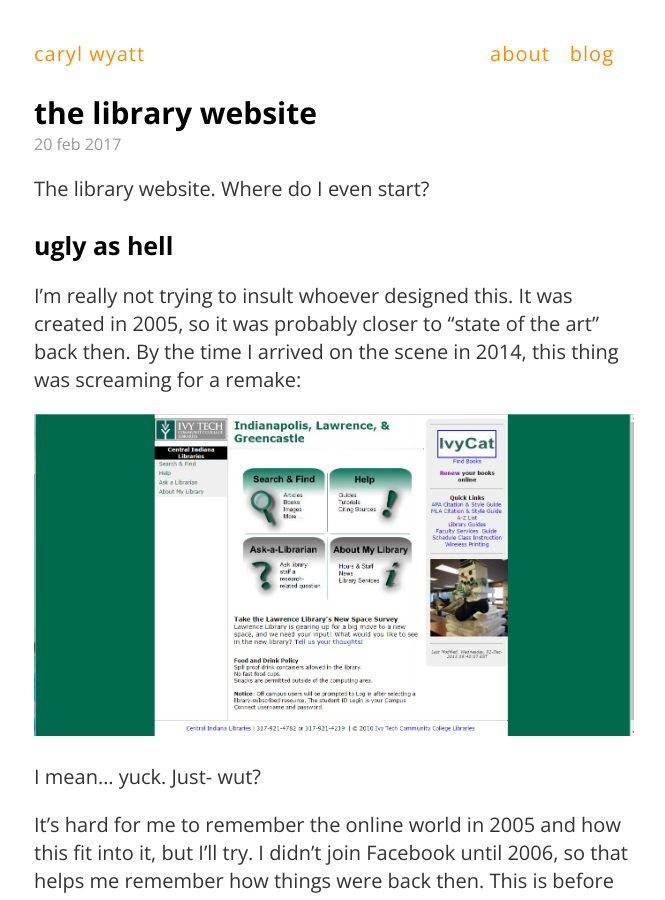
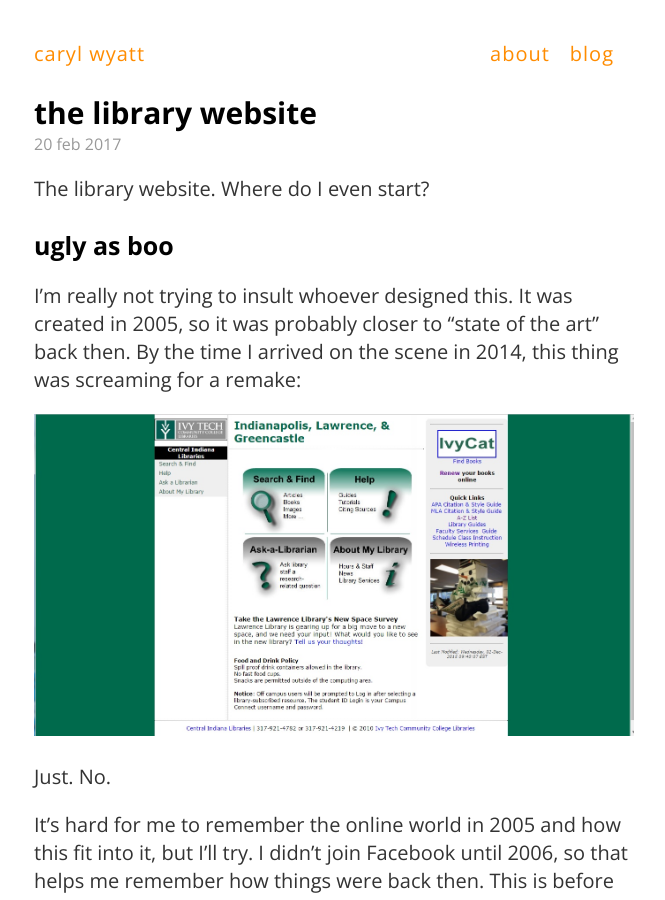
Before and after one commit to carylwyatt/carylwyatt.github.io, a Jekyll site: the page built from _posts/2017-02-20-library-website.md, in a window 1280 px wide and 900 px high. Shown: the whole window, without its empty margins (306-971 px from the left). Built offline with Jekyll 4.4.1, drawn with Linux system fonts in a browser that asks for light colours.

Commit message:
Update 2017-02-20-library-website.md

```diff
--- a/_posts/2017-02-20-library-website.md
+++ b/_posts/2017-02-20-library-website.md
@@ -6,12 +6,12 @@ date: 2017-02-20
 
 The library website. Where do I even start?
 
-### ugly as hell
+### ugly as boo
 I'm really not trying to insult whoever designed this. It was created in 2005, so it was probably closer to "state of the art" back then. By the time I arrived on the scene in 2014, this thing was screaming for a remake:
 
 ![Library website 2005-2015](/img/website screenshots/old-ivy-tech-home.jpg)
 
-I mean... yuck. Just- wut?
+Just. No.
 
 It's hard for me to remember the online world in 2005 and how this fit into it, but I'll try. I didn't join Facebook until 2006, so that helps me remember how things were back then. This is before widescreen monitors were a thing and before the iPhone was household name.
 
```
